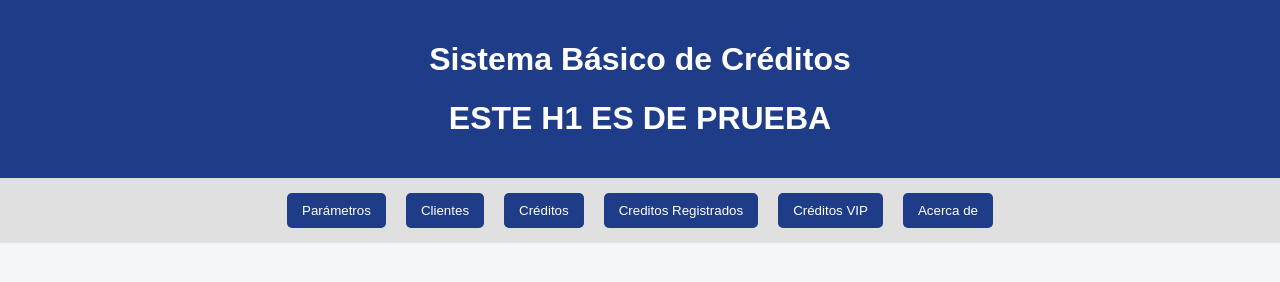
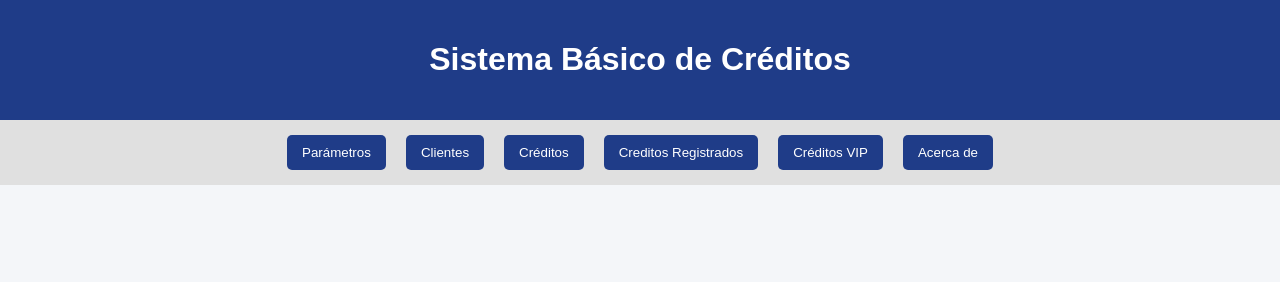
Before and after one commit to lopsig/sistema-basico-credito, a plain HTML site: page index.html in a window 1280 px wide. Drawn offline with Linux system fonts and the light colour scheme.

Commit message:
Regreso de Commit

```diff
--- a/index.html
+++ b/index.html
@@ -9,7 +9,6 @@
 
 <header>
   <h1>Sistema Básico de Créditos</h1>
-  <h1>ESTE H1 ES DE PRUEBA</h1>
 </header>
 
 <nav>
```
